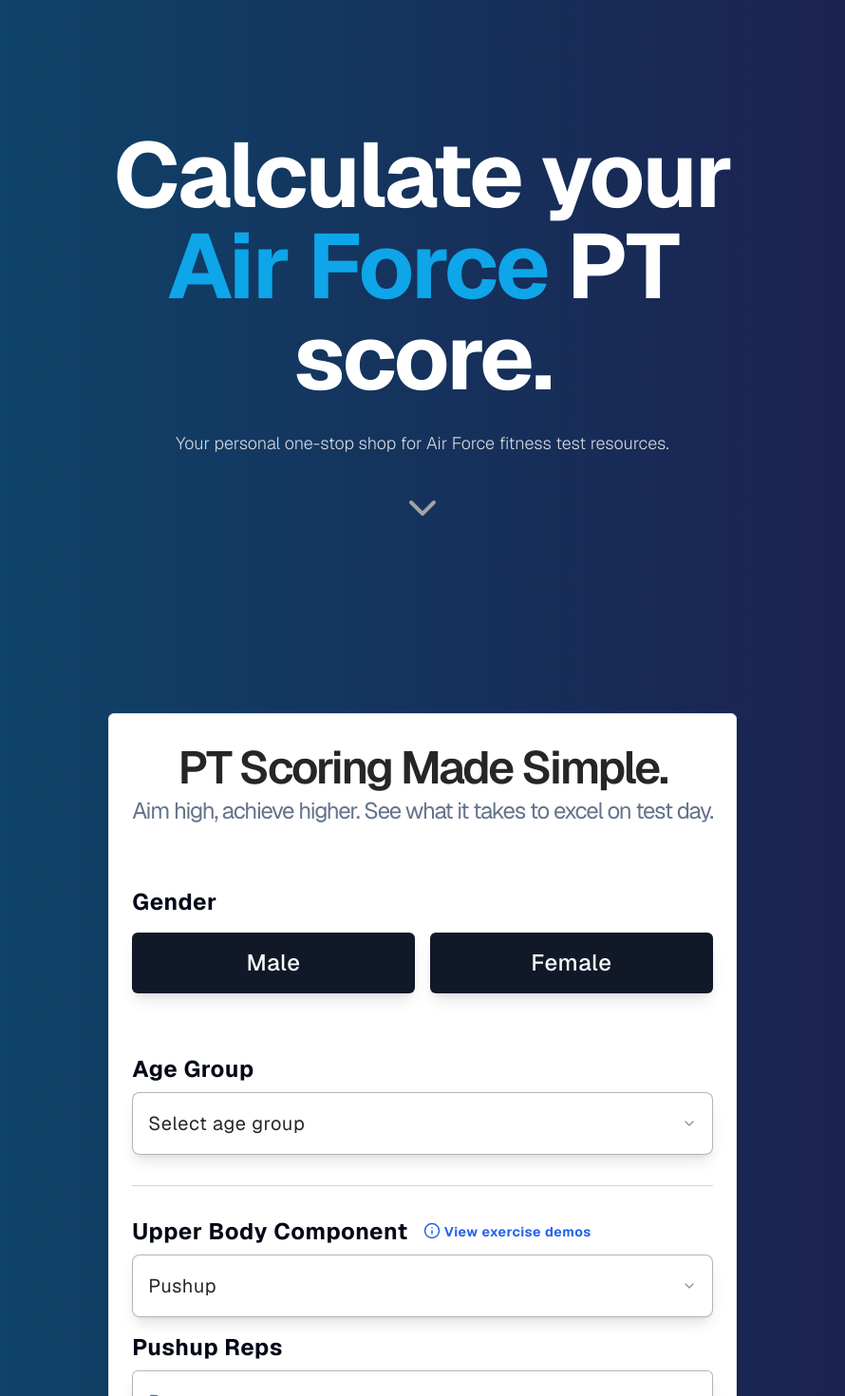
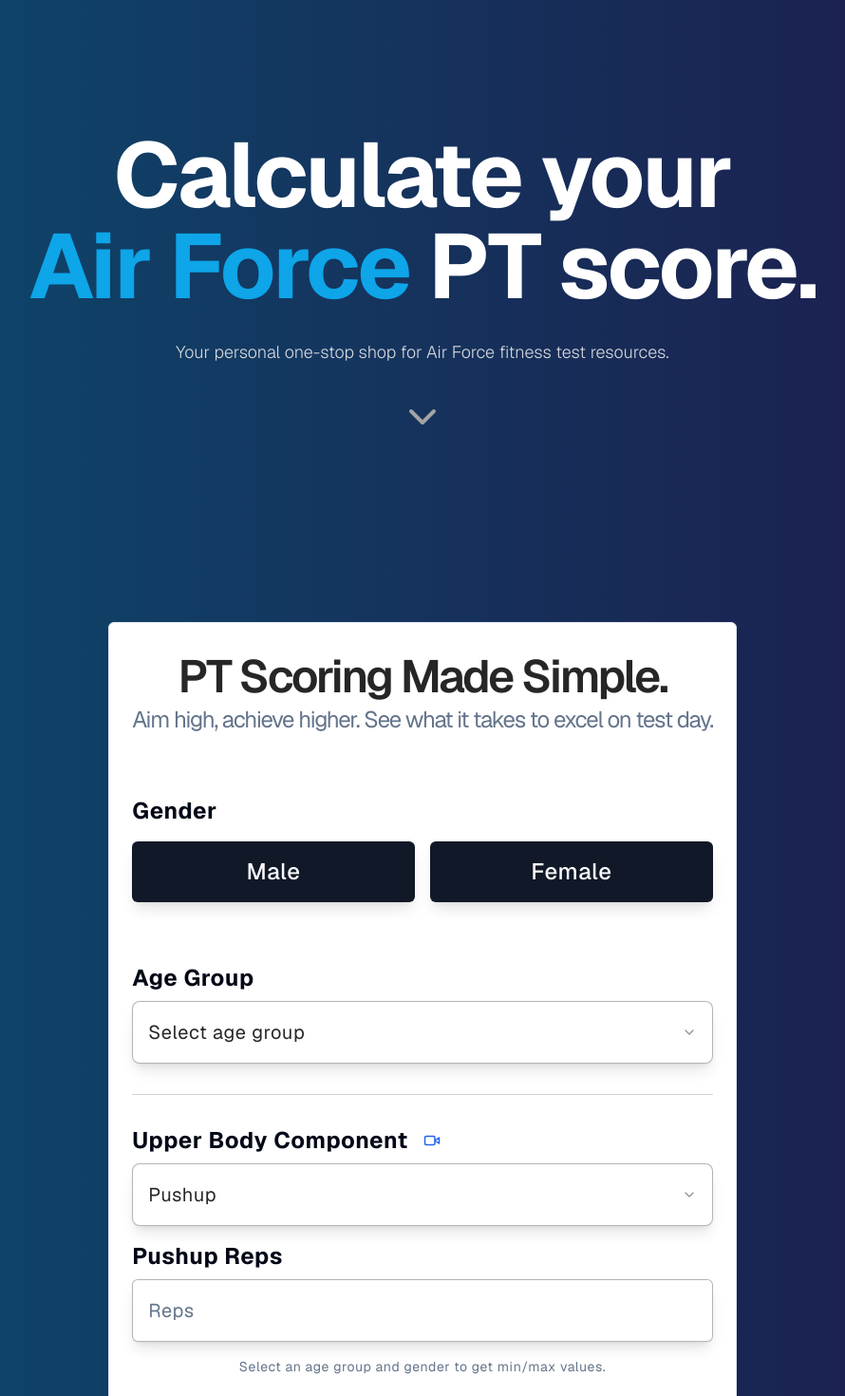
Before and after one commit to ronnieima/usaf-pt-calculator, a Next.js app: page / in a window 1280 px wide. Shown: the part 120-1590 px from the top of the page at 95% size, without its empty margins (195-1085 px from the left). Built offline with nearby package versions, Linux system fonts and the light colour scheme; what next-cloudinary, tailwindcss-animated would draw is missing.

Commit message:
UI improvements

```diff
--- a/app/_components/ui/(form)/(controls)/ExerciseInput.tsx
+++ b/app/_components/ui/(form)/(controls)/ExerciseInput.tsx
@@ -117,7 +117,7 @@ const ExerciseInput = ({ exercise }: { exercise: Exercise }) => {
               <span className="text-xs font-semibold">Score</span>
               {currentInput >= maximumPerformanceValue && !isTimeBased && (
                 <span className="relative text-xs text-green-800">
-                  Maxed out
+                  Max reached
                 </span>
               )}
             </div>
@@ -126,7 +126,7 @@ const ExerciseInput = ({ exercise }: { exercise: Exercise }) => {
               <>
                 <div className="flex flex-col items-center">
                   <p>
-                    <span className="text-3xl font-bold text-red-500">
+                    <span className="text-3xl font-bold text-red-800">
                       {computeValue(minimumPerformanceValue)}{" "}
                     </span>
                     {!isTimeBased && <span className="text-xs">reps</span>}
@@ -141,7 +141,7 @@ const ExerciseInput = ({ exercise }: { exercise: Exercise }) => {
             <div className="flex flex-col items-center ">
               <p>
                 <span
-                  className={cn("text-3xl font-bold text-green-500", {
+                  className={cn("text-3xl font-bold text-green-800", {
                     "text-red-500": isTimeBased,
                   })}
                 >
--- a/app/_components/ui/(form)/(controls)/ExerciseSelect.tsx
+++ b/app/_components/ui/(form)/(controls)/ExerciseSelect.tsx
@@ -23,11 +23,11 @@ import {
   SelectTrigger,
   SelectValue,
 } from "@/app/_components/ui/(shadcn)/select";
-import { Info } from "lucide-react";
+import { Exercise } from "@/app/content";
+import { Video } from "lucide-react";
 import { useFormContext } from "react-hook-form";
 import { Separator } from "../../(shadcn)/separator";
 import ExerciseVideos from "../ExerciseVideos";
-import { Exercise } from "@/app/content";
 
 const ExerciseSelect = ({ exercise }: { exercise: Exercise }) => {
   const {
@@ -55,10 +55,7 @@ const ExerciseSelect = ({ exercise }: { exercise: Exercise }) => {
                 tabIndex={-1} // Prevents button from being focused with tab
                 className="flex gap-1 text-primary hover:scale-110 active:scale-105"
               >
-                <Info size={18} />
-                <span className="hidden text-sm sm:inline">
-                  View exercise demos
-                </span>
+                <Video size={18} />
               </DialogTrigger>
               <DialogContent className=" max-h-[50svh] max-w-[80svh] overflow-y-scroll sm:max-h-[80svh]">
                 <DialogHeader>
--- a/app/_components/ui/(form)/(controls)/GenderRadioButtons.tsx
+++ b/app/_components/ui/(form)/(controls)/GenderRadioButtons.tsx
@@ -49,8 +49,8 @@ function GenderRadioButtons() {
                       <Button
                         aria-label={gender}
                         asChild
-                        className="w-full bg-gray-900 py-8 text-2xl shadow-lg transition-colors duration-300 hover:scale-[1.01] hover:cursor-pointer active:translate-y-1 active:bg-primary/70 peer-aria-checked:scale-105 peer-aria-checked:bg-primary  peer-aria-checked:ring-4
-                        peer-aria-checked:ring-sky-300/70"
+                        className="w-full bg-gray-900 py-8 text-2xl shadow-lg transition-colors duration-300 hover:scale-[1.01] hover:cursor-pointer active:translate-y-1 active:bg-primary/70 peer-aria-checked:scale-105 peer-aria-checked:bg-blue-700  peer-aria-checked:ring-2
+                        peer-aria-checked:ring-blue-950/70"
                       >
                         <FormLabel>{capitalizeFirstLetter(gender)}</FormLabel>
                       </Button>
--- a/app/_components/ui/(form)/FormCard.tsx
+++ b/app/_components/ui/(form)/FormCard.tsx
@@ -12,7 +12,7 @@ import { useEffect } from "react";
 const FormCard = () => {
   return (
     <Card
-      className="flex max-w-3xl scroll-mt-16 flex-col items-center rounded-none bg-card shadow-lg  sm:rounded-md"
+      className="flex max-w-4xl scroll-mt-16 flex-col items-center rounded-none bg-card shadow-lg  sm:rounded-md"
       id="form-card"
     >
       <CardHeader className=" max-w-3xl pb-16 pt-8 text-center ">
--- a/app/_components/ui/Header.tsx
+++ b/app/_components/ui/Header.tsx
@@ -4,10 +4,10 @@ import Link from "next/link";
 
 const Header = () => {
   return (
-    <header className="flex animate-fade-down flex-col items-center justify-center gap-8 px-4 py-20 text-center md:py-48 ">
+    <header className="flex animate-fade-down flex-col items-center justify-center gap-8 px-16 py-20 text-center md:py-48 ">
       <h1
-        className="max-w-[80%]
-       text-5xl font-bold tracking-tight text-shadow-lg sm:text-7xl lg:text-8xl"
+        className="
+       text-7xl font-bold tracking-tight text-shadow-lg lg:text-8xl"
       >
         Calculate your
         <br />
```
